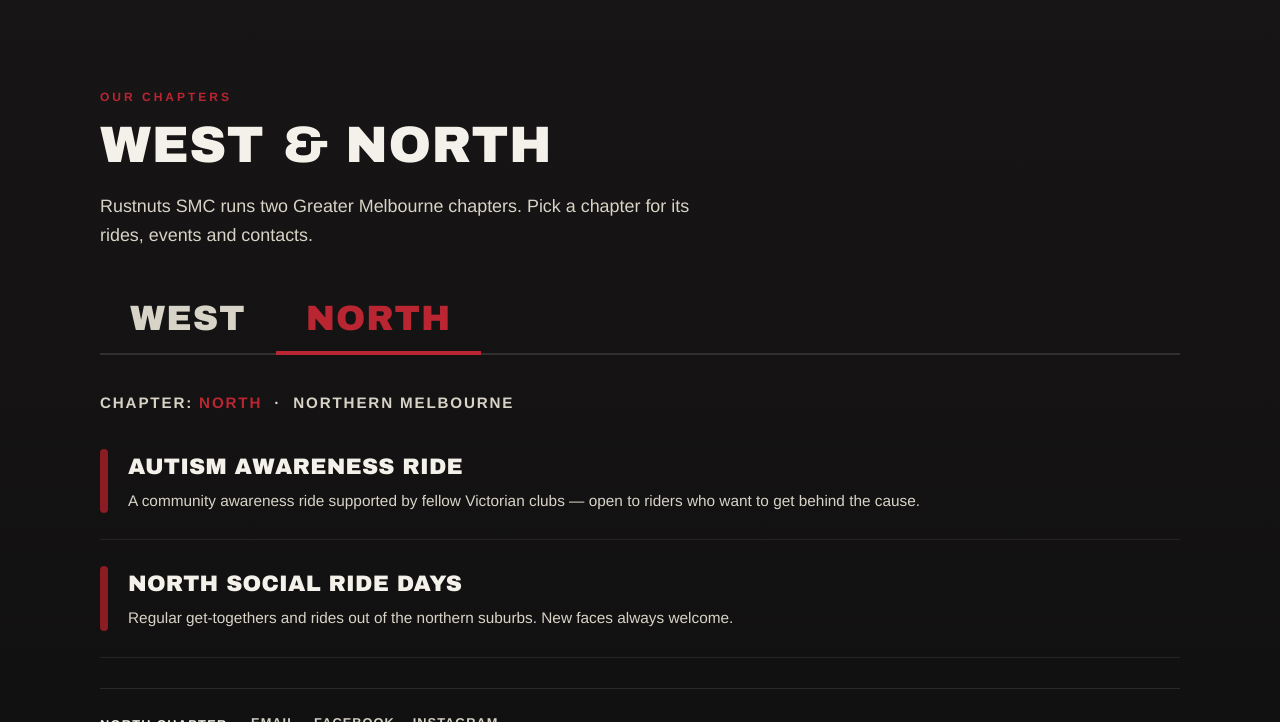
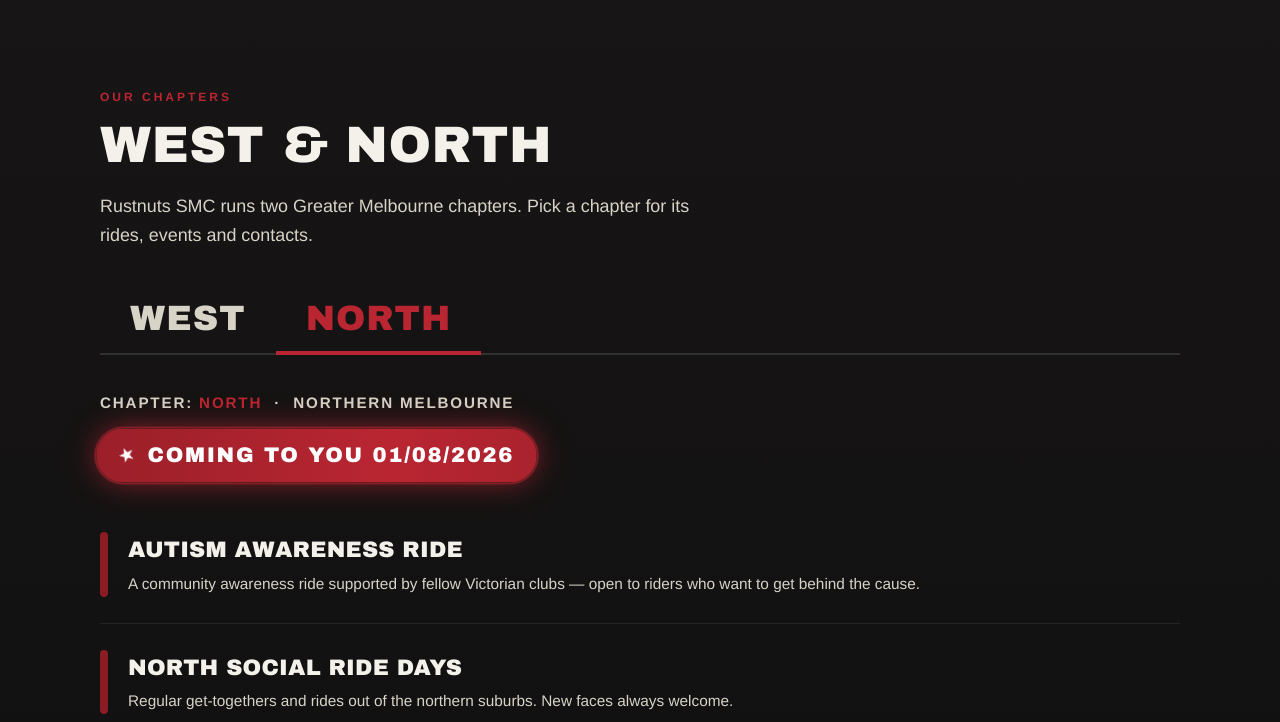
Before and after one commit to dysco54/rustnutssmc, a plain HTML site: page index.html in a window 1280 px wide. Both pictures are taken after a click on the tab "NORTH". Shown: the part 1306-2028 px from the top of the page. Drawn offline with Linux system fonts and the light colour scheme; a web font is replaced by a local one.

Commit message:
Add flashy coming-soon badge to North chapter tab

```diff
--- a/index.html
+++ b/index.html
@@ -267,6 +267,21 @@
   }
   .panel-contact a:hover{color:var(--red-bright);border-color:var(--red-bright)}
 
+  .coming-soon{
+    display:inline-flex;align-items:center;gap:10px;margin:6px 0 24px;
+    padding:10px 22px;border-radius:999px;
+    font-family:var(--stencil);font-weight:400;text-transform:uppercase;
+    letter-spacing:0.08em;font-size:clamp(1rem,2.4vw,1.3rem);color:#fff;
+    background:linear-gradient(90deg,var(--red),var(--red-bright),var(--red));
+    background-size:200% 100%;
+    box-shadow:0 0 0 2px rgba(185,38,50,0.4),0 0 24px rgba(185,38,50,0.55);
+    animation:comingSoonShine 2.4s linear infinite,comingSoonPulse 1.6s ease-in-out infinite;
+  }
+  .coming-soon::before{content:"★";font-size:0.9em;animation:comingSoonSpin 3s linear infinite}
+  @keyframes comingSoonShine{0%{background-position:0% 50%}100%{background-position:200% 50%}}
+  @keyframes comingSoonPulse{0%,100%{transform:scale(1);box-shadow:0 0 0 2px rgba(185,38,50,0.4),0 0 24px rgba(185,38,50,0.55)}50%{transform:scale(1.035);box-shadow:0 0 0 2px rgba(185,38,50,0.6),0 0 34px rgba(185,38,50,0.85)}}
+  @keyframes comingSoonSpin{from{transform:rotate(0deg)}to{transform:rotate(360deg)}}
+
   /* JOIN / CONTACT */
   .join{
     background:
@@ -486,6 +501,7 @@
     <!-- NORTH -->
     <div class="panel" id="panel-north" role="tabpanel" aria-labelledby="tab-north" hidden>
       <p class="panel-meta">Chapter: <b>North</b> &nbsp;&middot;&nbsp; Northern Melbourne</p>
+      <div class="coming-soon">Coming To You 01/08/2026</div>
       <div class="ride">
         <div class="marker"></div>
         <div>
```
